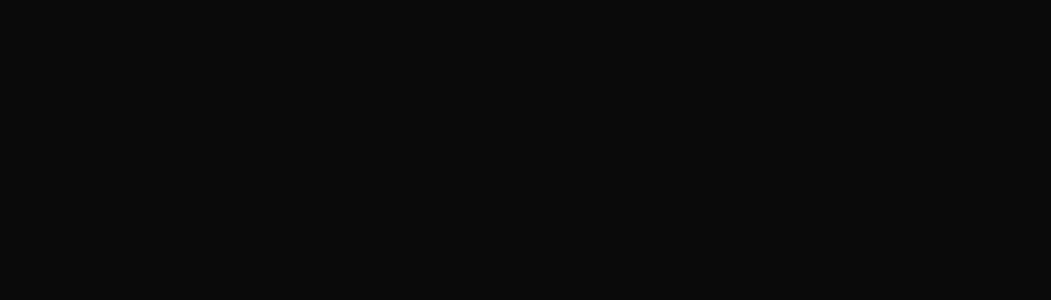
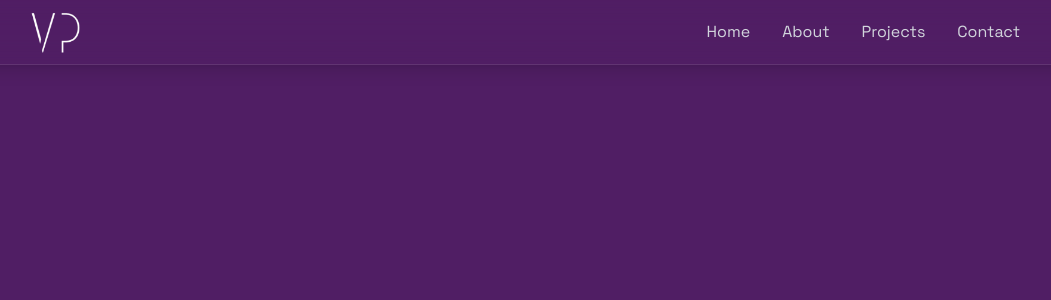
Before and after one commit to VioletaPet/react-practice, a React (Vite) app: page / in a window 1280 px wide. Shown: the top 300 px of the page, without its empty margins (116-1167 px from the left). Built offline with nearby package versions, Linux system fonts and the light colour scheme.

Commit message:
sets up navbar

```diff
--- a/src/App.jsx
+++ b/src/App.jsx
@@ -1,18 +1,28 @@
 import { useState } from 'react';
 import './App.css';
 import { LoadingScreen } from './components/LoadingScreen';
-import "./index.css"
+import { Navbar } from './components/Navbar';
+import './index.css'
 
 function App() {
   // code to clear up text once it's done loading
   // create state that tracks whether text is still shown
-  const [isLoaded, setIsLoaded] = useState(false)
+  const [isLoaded, setIsLoaded] = useState(false);
+
+  // display mobile menu when mobile screen
+  const [menuOpen, setMenuOpen] = useState(false);
 
   return (
     <>
       {/* only show loading screen if isLoaded is false (when text is still being generated) */}
       {/* callback function what happens once isLoaded=true */}
       {!isLoaded && <LoadingScreen onComplete={() => setIsLoaded(true)} />}
+
+      {/* div with all content after the loading screen, navbar, etc */}
+      {/* inject JavaScript in className -> Boolean whether isLoaded is true */}
+      <div className={`min-h-screen transition-opacity duration-700 ${isLoaded ? "opacity-100" : "opacity-0"} bg-#501E64 text-gray-100`}>
+        <Navbar/>
+      </div>
     </>
   );
 }
--- a/src/components/LoadingScreen.jsx
+++ b/src/components/LoadingScreen.jsx
@@ -1,3 +1,5 @@
+// A SEPARATE COMPONENT CALLED IN THE APP.JSX
+
 import { useEffect, useState } from "react";
 
 export const LoadingScreen = ({ onComplete }) => {
--- /dev/null
+++ b/src/components/Navbar.jsx
@@ -0,0 +1,38 @@
+import logo from "../assets/Portfolio_Logo.png";
+
+export const Navbar = () => {
+
+  return (
+    <nav className="fixed top-0 w-full z-40 bg-[rgba(10, 10, 10, 0.8)] backdrop-blur-lg border-b border-white/10 shadow-lg">
+      <div className="max-w-5xl mx-auto px-4">
+        <div className="flex justify-between items-center h-16">
+          <a href="#home">
+            <img src={logo} alt="Logo" className="h-12" />
+          </a>
+
+          {/* mobile screen menu */}
+          <div className="w-7 h-5 relative cursor-pointer z-40 md:hidden">
+            &#9776;
+          </div>
+
+          {/* desktop screen menu */}
+          <div className="hidden md:flex items-center space-x-8">
+            <a href="#home" className="text-gray-300 hover:text-white transition-colors">
+              {" "}Home{" "}
+            </a>
+            <a href="#about" className="text-gray-300 hover:text-white transition-colors">
+              {" "}About{" "}
+            </a>
+            <a href="#projects" className="text-gray-300 hover:text-white transition-colors">
+              {" "}Projects{" "}
+            </a>
+            <a href="#contact" className="text-gray-300 hover:text-white transition-colors">
+              {" "}Contact{" "}
+            </a>
+          </div>
+
+        </div>
+      </div>
+    </nav>
+  )
+}
--- a/src/index.css
+++ b/src/index.css
@@ -4,11 +4,13 @@ html, body {
   margin: 0;
   padding: 0;
   font-family: "Space Grotesk", sans-serif;
-  background: #0a0a0a;
+  background: #501E64;
   color: #f3f4f6;
 }
 
 @layer utilities {
+  /* keyframes are like snapshots of an animation that define what the element looks like at certain percentages during the animation process*/
+
   @keyframes blink {
     0%, 100% {
       opacity: 1;
```
Also changed, not shown: src/assets/Portfolio_Logo.png (added).
